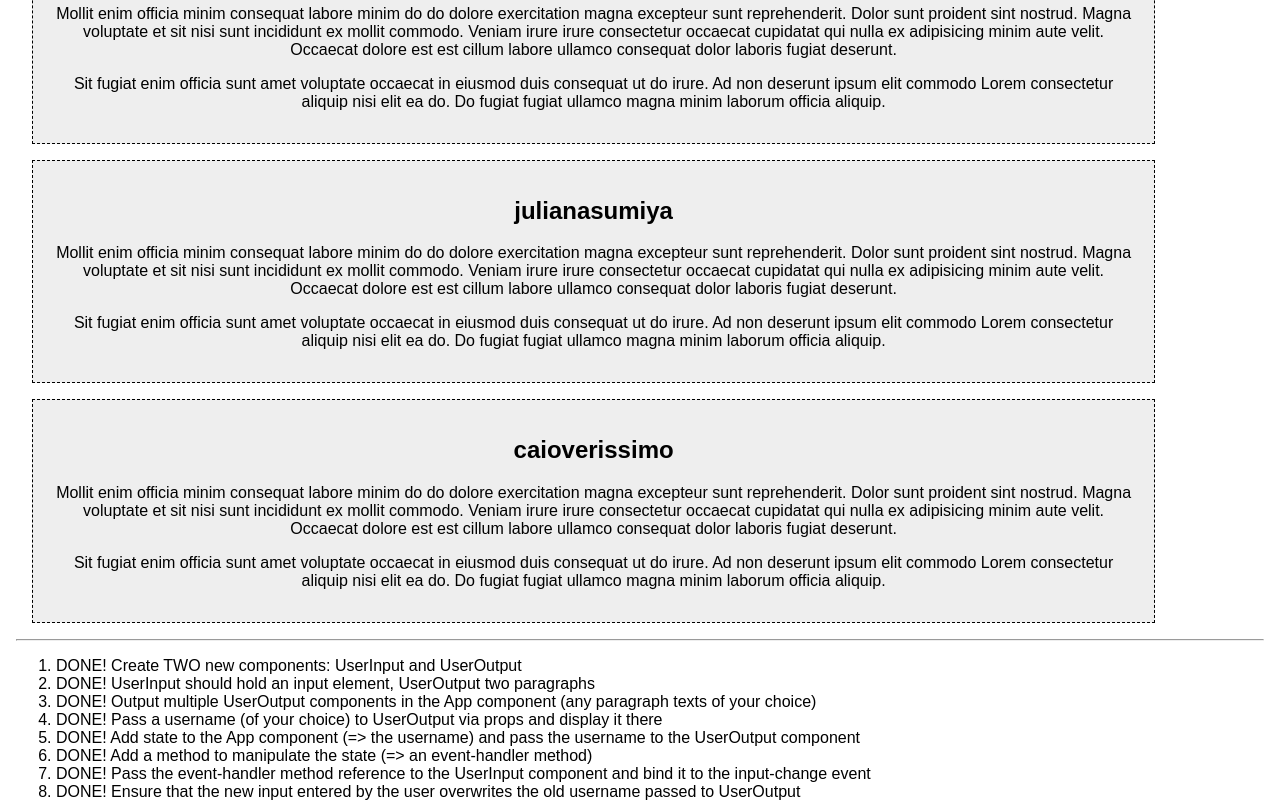
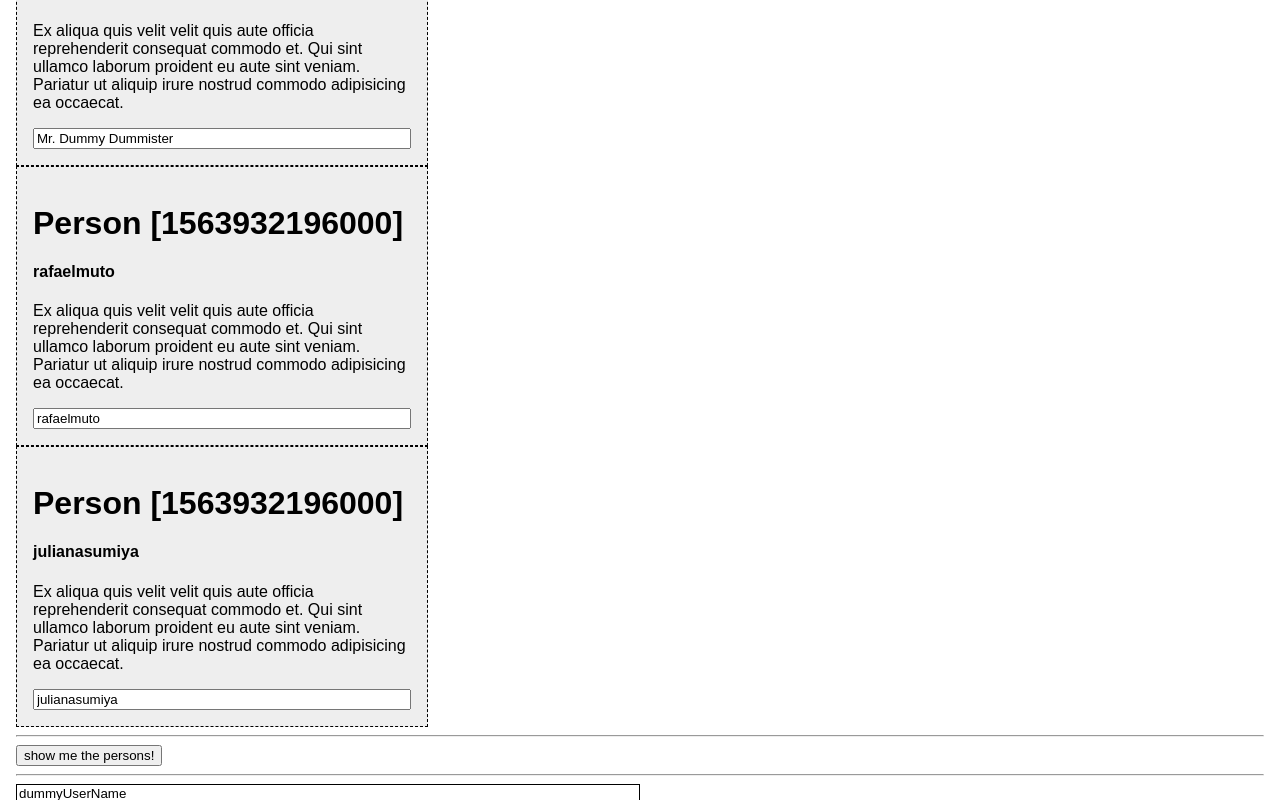
Before and after one commit to rafaelmuto/REACT.js, a React (Create React App) app in the folder EXER/: page / in a window 1280 px wide. Shown: the part 420-1220 px from the top of the page. Built offline with nearby package versions, Linux system fonts and the light colour scheme.

Commit message:
mapping array

```diff
--- a/EXER/src/App.js
+++ b/EXER/src/App.js
@@ -9,7 +9,8 @@ class App extends Component {
   state = {
     username: 'dummyUserName',
     personname: 'dummyPersonName',
-    displayPersons: false
+    displayPersons: false,
+    persons: [{ name: 'dummyUser', age: 1 }, { name: 'Mr. Dummy Dummister', age: 64 }, { name: 'rafaelmuto', age: 33 }, { name: 'julianasumiya', age: 24 }]
   };
 
   nameChangerHandler = event => {
@@ -39,6 +40,10 @@ class App extends Component {
     return (
       <div className="App">
         <hr />
+        {this.state.persons.map(person => {
+          return <Person personName={person.name} />;
+        })}
+        <hr />
         <button onClick={this.togglePersonsHandler}>show me the persons!</button>
         {persons}
         <hr />
```
